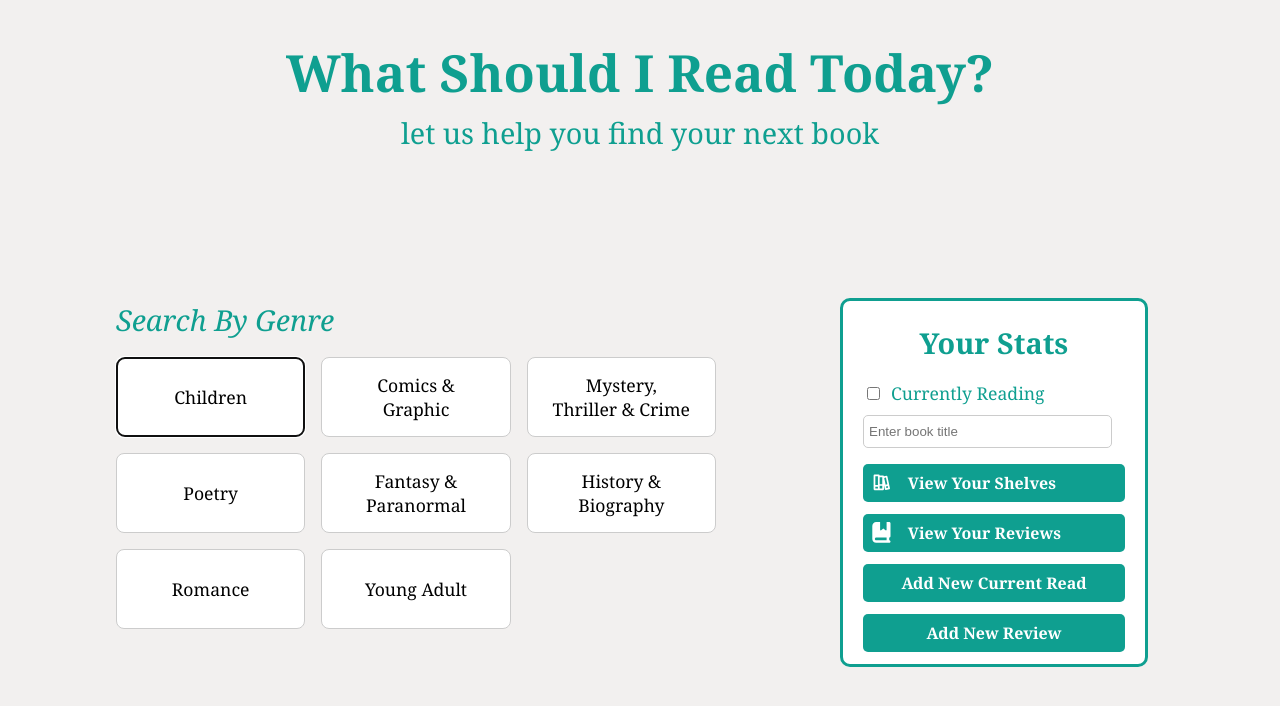
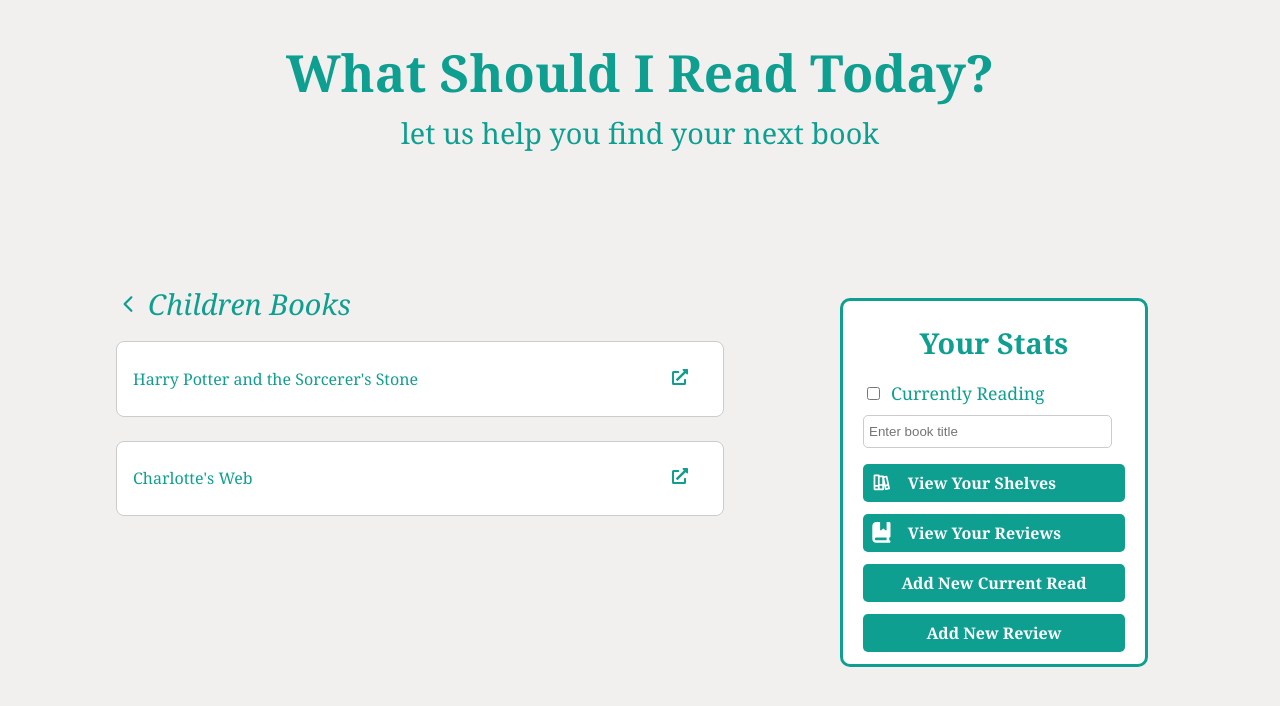
Before and after one commit to nrchnnas/recsys, a React (Vite) app in the folder book-rec-sys/: page / in a window 1280 px wide. Both pictures are taken after a click on the button "Children". Shown: the top 706 px of the page. Built offline with nearby package versions, Linux system fonts and the light colour scheme.

Commit message:
booklist component

```diff
--- a/book-rec-sys/src/App.tsx
+++ b/book-rec-sys/src/App.tsx
@@ -1,6 +1,7 @@
 import './App.css';
 import Title, { Panel } from './Home';
 import GenreGrid from './GenreGrid';
+import BookList from './BookList';
 import { useState } from 'react';
 import { IoIosArrowBack } from "react-icons/io";
 
@@ -13,17 +14,62 @@ const shelves = [
   "Favorites", "Currently Reading", "Want to Read", "Read Again"
 ];
 
+const genreBooks = {
+  "Fantasy & Paranormal": [
+    { title: "The Heroes of Olympus: The Lost Hero" },
+    { title: "Trials of Apollo: The Hidden Oracle" },
+    { title: "The Song of Achilles" },
+    { title: "Tales from Ovid" },
+    { title: "The Odyssey (Emily Wilson Translation)" },
+    { title: "The Heroes of Olympus: Blood of Olympus" }
+  ],
+  "Children": [
+    { title: "Harry Potter and the Sorcerer's Stone" },
+    { title: "Charlotte's Web" }
+  ],
+  "Comics & Graphic": [
+    { title: "Maus" },
+    { title: "Watchmen" }
+  ],
+  "Mystery, Thriller & Crime": [
+    { title: "Gone Girl" },
+    { title: "The Girl with the Dragon Tattoo" }
+  ],
+  "Poetry": [
+    { title: "Milk and Honey" },
+    { title: "Where the Sidewalk Ends" }
+  ],
+  "History & Biography": [
+    { title: "Sapiens" },
+    { title: "The Diary of a Young Girl" }
+  ],
+  "Romance": [
+    { title: "Pride and Prejudice" },
+    { title: "Outlander" }
+  ],
+  "Young Adult": [
+    { title: "The Hunger Games" },
+    { title: "The Fault in Our Stars" }
+  ]
+};
+
 function Web() {
-  const [activeView, setActiveView] = useState<'genre' | 'shelves'>('genre');
+  const [activeView, setActiveView] = useState<'genre' | 'shelves' | 'book-list'>('genre');
+  const [selectedGenre, setSelectedGenre] = useState<string>('');
 
   const handleGenreClick = (genre: string) => {
-    console.log("Genre selected:", genre);
+    setSelectedGenre(genre);
+    setActiveView('book-list');
   };
 
   const handleShelfClick = (shelf: string) => {
     console.log("Shelf selected:", shelf);
+    setActiveView('shelves');
   };
 
+  const handleBackToGenre = () => {
+    setActiveView('genre');
+  };
 
   return (
     <div>
@@ -31,14 +77,19 @@ function Web() {
 
       <div className="two-column-container">
         <div>
-        {activeView === 'genre' ? (
+          {activeView === 'genre' && (
+            <>
               <h3 className="genre-grid" style={{ fontStyle: 'italic' }}>
                 Search By Genre
               </h3>
-      ) : (
+              <GenreGrid genres={genres} onGenreClick={handleGenreClick} />
+            </>
+          )}
+
+          {activeView === 'shelves' && (
             <div style={{ display: 'flex', alignItems: 'center', gap: '0.5rem', marginBottom: '1rem' }}>
               <button
-            onClick={() => setActiveView('genre')}
+                onClick={handleBackToGenre}
                 style={{
                   background: 'none',
                   border: 'none',
@@ -52,13 +103,16 @@ function Web() {
                 <IoIosArrowBack />
               </button>
               <h3 className="genre-grid">Your Shelves</h3>
+              <GenreGrid genres={shelves} onGenreClick={handleShelfClick} />
             </div>
           )}
 
-          {activeView === 'genre' ? (
-            <GenreGrid genres={genres} onGenreClick={handleGenreClick} />
-          ) : (
-            <GenreGrid genres={shelves} onGenreClick={handleShelfClick} />
+          {activeView === 'book-list' && (
+            <BookList
+              title={selectedGenre}
+              books={genreBooks[selectedGenre as keyof typeof genreBooks] || []}
+              onBackClick={handleBackToGenre}
+            />
           )}
         </div>
 
--- /dev/null
+++ b/book-rec-sys/src/BookList.tsx
@@ -0,0 +1,96 @@
+import React from 'react';
+import { IoIosArrowBack } from "react-icons/io";
+import { FaExternalLinkAlt } from 'react-icons/fa';
+
+type Book = {
+    title: string;
+    // Optional additional book properties
+    author?: string;
+    isbn?: string;
+};
+
+type BookRenderProps = {
+    book: Book;
+};
+
+type BookListProps = {
+    title: string;
+    books: Book[];
+    onBackClick: () => void;
+    className?: string;
+    customStyle?: React.CSSProperties;
+    bookRenderItem?: React.ComponentType<BookRenderProps>;
+};
+
+const DefaultBookRenderItem: React.FC<BookRenderProps> = ({ book }) => (
+    <div
+        key={book.title}
+        style={{
+            display: 'flex',
+            justifyContent: 'space-between',
+            alignItems: 'center',
+            padding: '1rem',
+            backgroundColor: 'white',
+            border: '1px solid #ccc',
+            borderRadius: '8px',
+            marginBottom: '0.5rem'
+        }}
+    >
+        <span>{book.title}</span>
+        <button
+            style={{
+                background: 'none',
+                border: 'none',
+                color: '#0F9F90',
+                cursor: 'pointer'
+            }}
+        >
+            <FaExternalLinkAlt />
+        </button>
+    </div>
+);
+
+const BookList: React.FC<BookListProps> = ({
+    title,
+    books,
+    onBackClick,
+    customStyle = {},
+    bookRenderItem: BookRenderItem = DefaultBookRenderItem
+}) => {
+    return (
+        <div>
+            <div className="genre-grid-header">
+                <button
+                    onClick={onBackClick}
+                    style={{
+                        background: 'none',
+                        border: 'none',
+                        color: '#0F9F90',
+                        cursor: 'pointer',
+                        padding: 0,
+                        fontSize: '1.5rem',
+                    }}
+                    className="genre-grid-icon"
+                >
+                    <IoIosArrowBack />
+                </button>
+                <h3>{title} Books</h3>
+            </div>
+
+            <div
+                className="genre-grid"
+                style={{
+                    gridTemplateColumns: '1fr',
+                    maxWidth: '100%',
+                    ...customStyle
+                }}
+            >
+                {books.map((book) => (
+                    <BookRenderItem key={book.title} book={book} />
+                ))}
+            </div>
+        </div>
+    );
+};
+
+export default BookList;
--- a/book-rec-sys/src/index.css
+++ b/book-rec-sys/src/index.css
@@ -67,12 +67,25 @@ button:focus-visible {
   outline: 4px auto -webkit-focus-ring-color;
 }
 
+.genre-grid-header {
+  display: flex;
+  align-items: center;
+  gap: 0.5rem;
+  position: relative;
+  top: 112px;
+  left: 100px;
+  margin-bottom: 1rem;
+}
+
 .genre-grid {
   display: grid;
   grid-template-columns: repeat(auto-fit, minmax(180px, 1fr));
   gap: 1rem;
   margin-top: 1rem;
   max-width: 600px;
+  position: relative;
+  top: 112px;
+  left: 100px;
 }
 
 .genre-button {
@@ -91,7 +104,6 @@ button:focus-visible {
   box-sizing: border-box;
 }
 
-
 .genre-button:hover {
   background-color: #0F9F90;
 }
@@ -106,20 +118,7 @@ button:focus-visible {
   flex: 1; /* make both divs take equal width */
 }
 
-.genre-grid {
-  position: relative;
-  top: 112px;
-  left: 100px;
+.genre-grid-icon {
+  display: flex;
+  align-items: center;
 }
-
-.genre-grid h3 {
-  position: relative;
-  top: 112px;
-  left: 100px;
-}
-
-.genre-grid-icon {
-  position: relative;
-  top: 122px;
-  left: 100px;
-}
```
Lines whose indentation alone changed are shown as unchanged.
